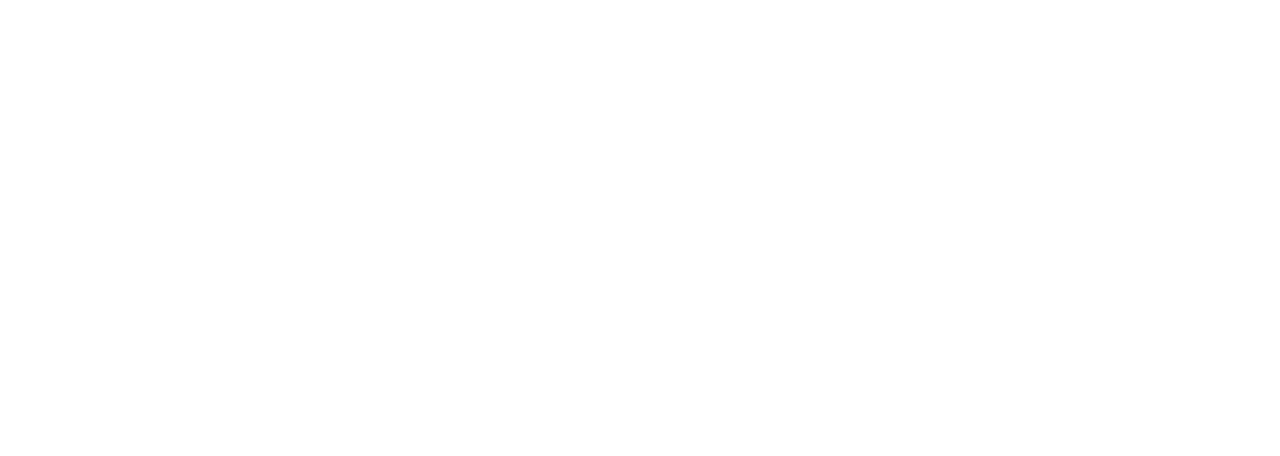
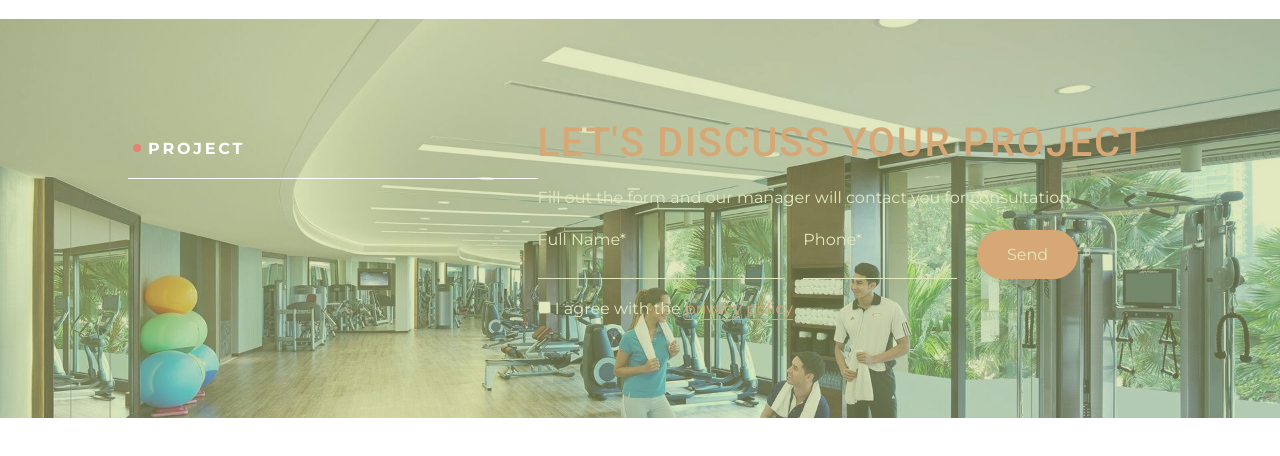
Before and after one commit to duckcloud-gp01/duckcloud-gp01.github.io, a plain HTML site: page index.html in a window 1280 px wide. Drawn offline with Linux system fonts and the light colour scheme; a web font is replaced by a local one.

Commit message:
add-project-page-by-eiswe

```diff
--- a/Codes/style.css
+++ b/Codes/style.css
@@ -22,3 +22,132 @@
     --logo_font:  "Monsieur La Doulaise", cursive;
 
 }
+
+/* eiswe */
+#project {
+    width: 100%;
+    padding: 100px 0;
+    background-image: url(../assets/images/HealthClub.jpg);
+    background-size: cover;
+    position: relative;
+}
+
+#project::before {
+    position: absolute;
+    content: "";
+    top: 0;
+    left: 0;
+    width: 100%;
+    height: 100%;
+    background-color: var(--primary_color_transparent);
+}
+
+.container {
+    margin: 0 10%;
+}
+
+.row {
+    width  : 100%;
+    display: flex;
+}
+
+.col-4 {
+    width: 40%;
+}
+
+.col-8 {
+    width: 60%;
+}
+
+.underline {
+    border-bottom: 1px solid #fff;
+}
+
+.menu-title {
+    text-transform: uppercase;
+    letter-spacing: 0.18rem;
+    padding: 20px;
+    color: var(--primary_font);
+    position: relative;
+}
+
+.menu-title::before {
+    position: absolute;
+    content: "";
+    top: 25px;
+    left: 5px;
+    width: 8px;
+    height: 8px;
+    border-radius: 50%;
+    background-color: var(--secondary_color);
+}
+
+.project-title {
+    font-size: 2.5rem;
+    font-weight: 500;
+    font-family: var(--secondary_font);
+    letter-spacing: .1rem;
+    text-transform: uppercase;
+    color: var(--secondary_color);
+    margin-bottom: 20px;
+}
+
+.description {
+    color: #fff;
+    line-height: 1.5rem;
+    margin-bottom: 20px;
+}
+
+.form {
+    width: 100%;
+    display: flex;
+    align-items: end;
+    gap: 20px;
+    flex-wrap: wrap;
+}
+
+.form-control {
+    border-bottom: 1px solid white;
+}
+
+.form-col-1 {
+    order: 1;
+    width: 40%;
+}
+
+.form-col-2 {
+    order: 2;
+    width: 25%;
+}
+
+.form-col-3 {
+    order: 4;
+    border: none;
+}
+
+.form-col-4 {
+    order: 3;
+    border: none;
+}
+
+.form-control input {
+    outline: none;
+    background-color: transparent;
+    border: none;
+    padding: 5px 0;
+}
+
+.btn {
+    width: 100%;
+    border: none;
+    outline: none;
+    background-color: var(--secondary_color);
+    padding: 15px 30px;
+    border-radius: 100px;
+}
+
+.highlight {
+    color: var(--secondary_color);
+    text-decoration: underline;
+    text-underline-offset: 5px;
+}
--- a/index.html
+++ b/index.html
@@ -1,13 +1,57 @@
 <!DOCTYPE html>
 <html lang="en">
+
 <head>
     <meta charset="UTF-8">
     <meta name="viewport" content="width=device-width, initial-scale=1.0">
     <title>FitJourney health and fitness center</title>
     <link rel="stylesheet" href="./Codes/style.css">
-    <link rel="icon" href="./assets/images/icon_fj.ico" >
+    <link rel="icon" href="./assets/images/icon_fj.ico">
 </head>
+
 <body>
     <p>Nothing changed</p>
+    <!-- eiswe -->
+    <section id="project">
+        <div class="container">
+            <div class="row">
+                <div class="col-4">
+                    <h3 class="menu-title underline">Project</h3>
+                </div>
+                <div class="col-8">
+                    <div class="project-info">
+                        <h1 class="project-title">Let's discuss your project</h1>
+                        <p class="description">
+                            Fill out the form and our manager will contact you for
+                            consultation.
+                        </p>
+                        <div class="form">
+                            <div class="form-control form-col-1">
+                                <label for="name">Full Name*</label>
+                                <br>
+                                <input type="text" id="name">
+                            </div>
+                            <div class="form-control form-col-2">
+                                <label for="phone">Phone*</label>
+                                <br>
+                                <input type="tel" id="phone">
+                            </div>
+
+                            <div class="form-control form-col-3">
+                                <input type="checkbox" id="checkbox" class="form-check">
+                                <label for="checkbox">I agree with the
+                                    <span class="highlight">privacy policy</span></label>
+                            </div>
+
+                            <div class="form-control form-col-4">
+                                <button class="btn">Send</button>
+                            </div>
+                        </div>
+                    </div>
+                </div>
+            </div>
+        </div>
+    </section>
 </body>
+
 </html>
```
